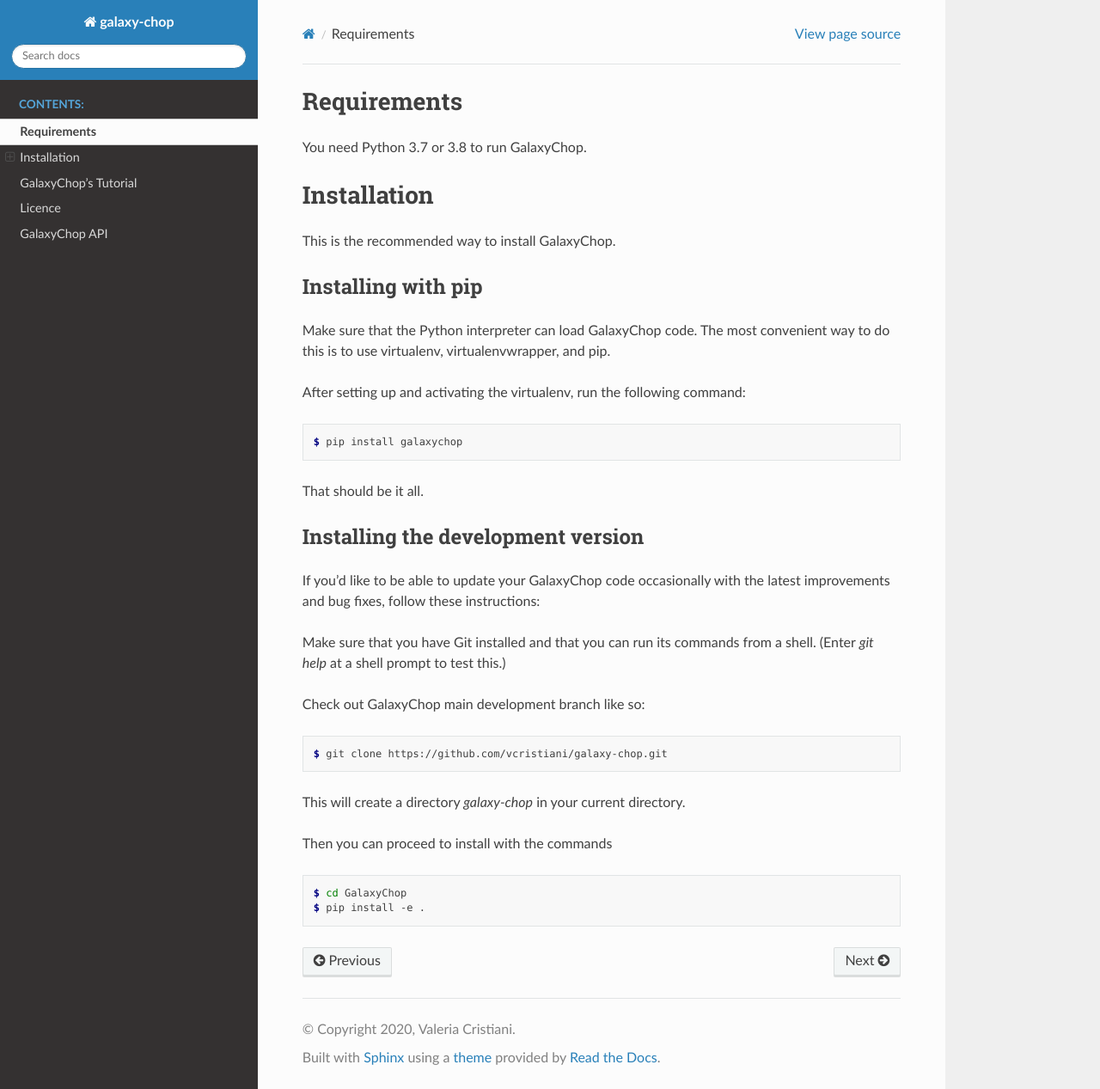
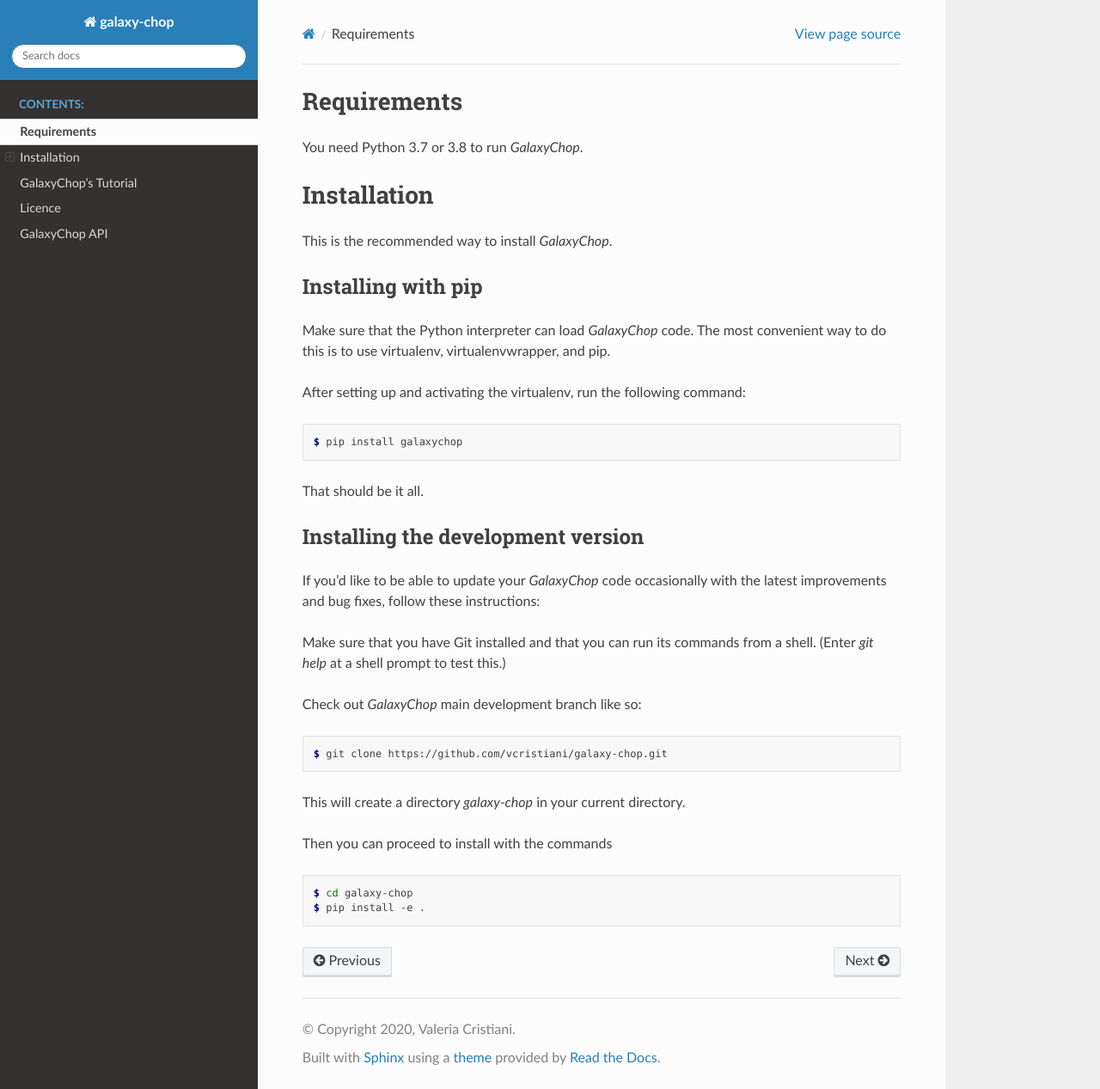
Before and after one commit to vcristiani/galaxy-chop, a Sphinx documentation site: the page built from docs/source/installation.rst, in a window 1280 px wide and 1267 px high. Shown: the whole window at 86% size. Built offline with Sphinx 7.4.7 and the Read the Docs theme 2.0.0, drawn with Linux system fonts in a browser that asks for light colours; the version number could not be read and is left out.

Commit message:
instalation data

```diff
--- a/docs/source/installation.rst
+++ b/docs/source/installation.rst
@@ -1,19 +1,19 @@
 Requirements
 ============
 
-You need Python 3.7 or 3.8 to run GalaxyChop.
+You need Python 3.7 or 3.8 to run `GalaxyChop`.
 
 
 Installation
 ============
 
 
-This is the recommended way to install GalaxyChop.
+This is the recommended way to install `GalaxyChop`.
 
 Installing  with pip
 ^^^^^^^^^^^^^^^^^^^^
 
-Make sure that the Python interpreter can load GalaxyChop code.
+Make sure that the Python interpreter can load `GalaxyChop` code.
 The most convenient way to do this is to use virtualenv, virtualenvwrapper, and pip.
 
 After setting up and activating the virtualenv, run the following command:
@@ -29,13 +29,13 @@
 Installing the development version
 ^^^^^^^^^^^^^^^^^^^^^^^^^^^^^^^^^^
 
-If you’d like to be able to update your GalaxyChop code occasionally with the
+If you’d like to be able to update your `GalaxyChop` code occasionally with the
 latest improvements and bug fixes, follow these instructions:
 
 Make sure that you have Git installed and that you can run its commands from a shell.
 (Enter *git help* at a shell prompt to test this.)
 
-Check out GalaxyChop main development branch like so:
+Check out `GalaxyChop` main development branch like so:
 
 .. code-block:: console
 
@@ -48,5 +48,5 @@
 
 .. code-block:: console
 
-   $ cd GalaxyChop
+   $ cd galaxy-chop
    $ pip install -e .
```
